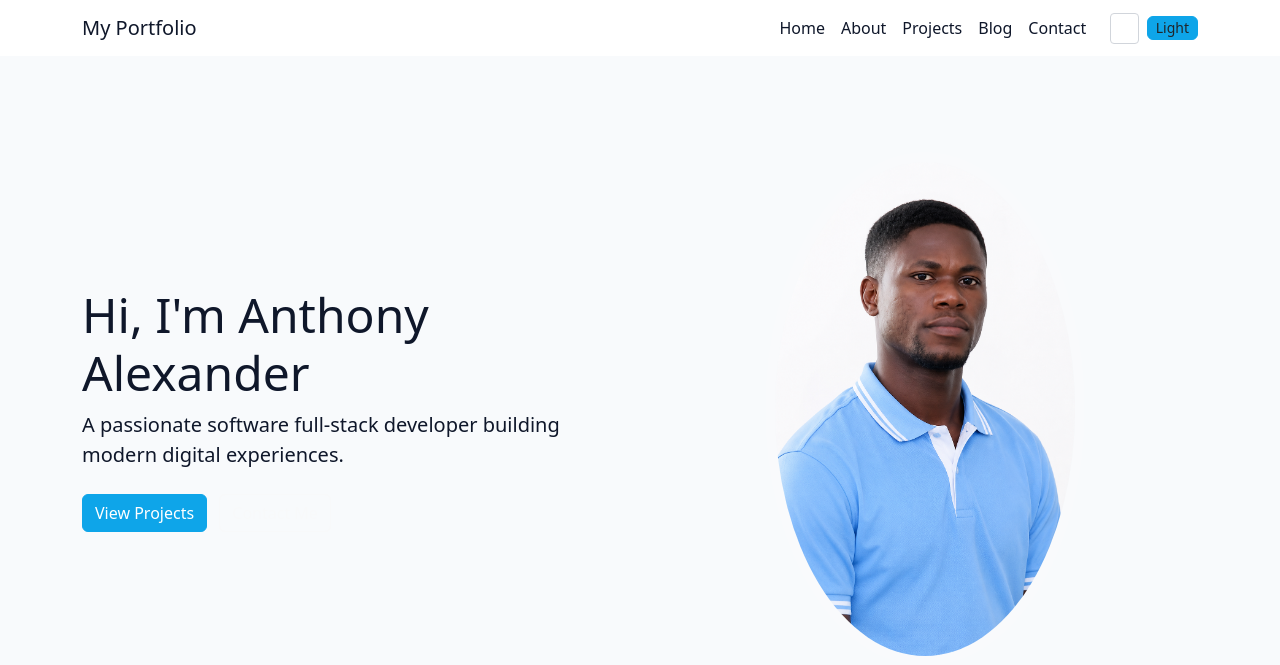
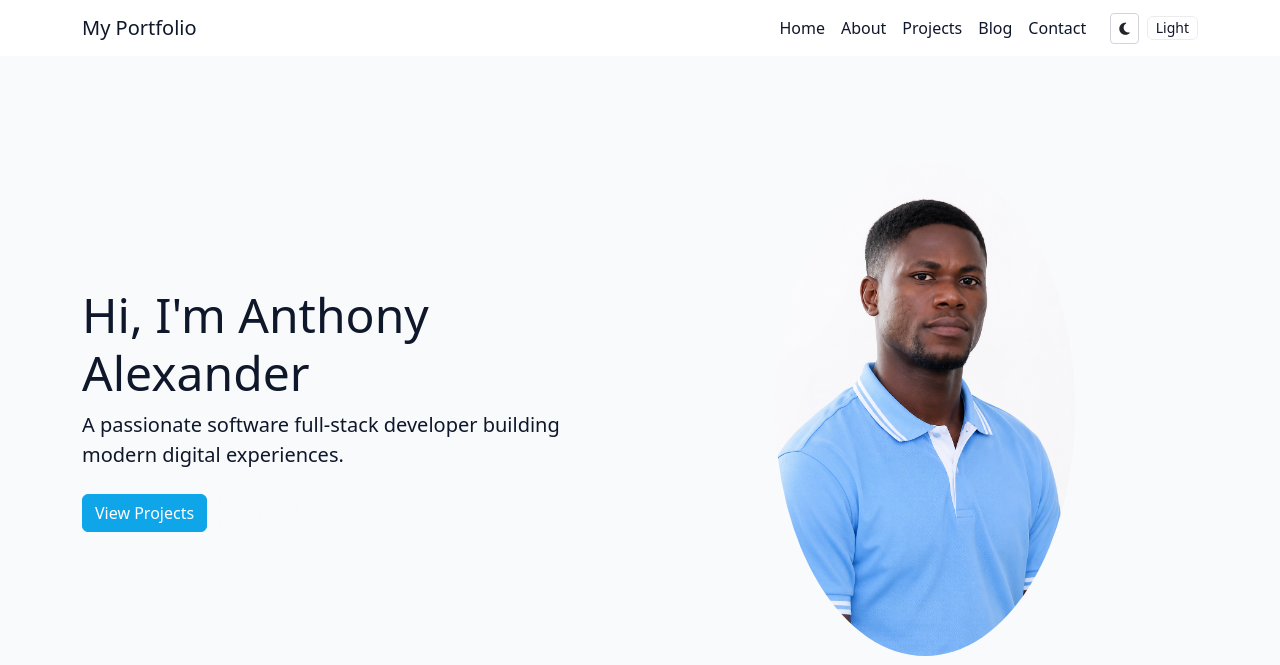
Before and after one commit to Alexdoned/my-portfolio, a Django app: page / in a window 1280 px wide. Shown: the top 665 px of the page. Run offline with Django 5.2, Linux system fonts and the light colour scheme; data comes from the database, SQL or seed files in the repository; data that the repository does not hold is empty.

```diff
--- a/core/static/core/css/styles.css
+++ b/core/static/core/css/styles.css
@@ -164,19 +164,11 @@ footer .social-links {
     color: var(--text);
 }
 
-#theme-label.active {
-    background-color: var(--primary);
-    color: #212529;
-    border-color: var(--primary);
-}
-
-[data-theme='dark'] #theme-label {
-    color: var(--text);
-}
-
+/* --- Light Mode (Default) --- */
 #theme-toggle,
 #theme-toggle i {
-    color: #ffff !important;
+  /* Fixed hex code and changed to dark for contrast */
+  color: #212529 !important;
 }
 
 #theme-toggle {
@@ -191,6 +183,7 @@ footer .social-links {
   border-color: #9ca3af !important;
 }
 
+/* --- Dark Mode Override --- */
 [data-theme='dark'] #theme-toggle,
 [data-theme='dark'] #theme-toggle i {
   color: #ffffff !important;
@@ -208,6 +201,7 @@ footer .social-links {
   border-color: #ffffff !important;
 }
 
+
 @media (max-width: 768px) {
     .hero-section {
         text-align: center;
```
Lines whose indentation alone changed are shown as unchanged.
